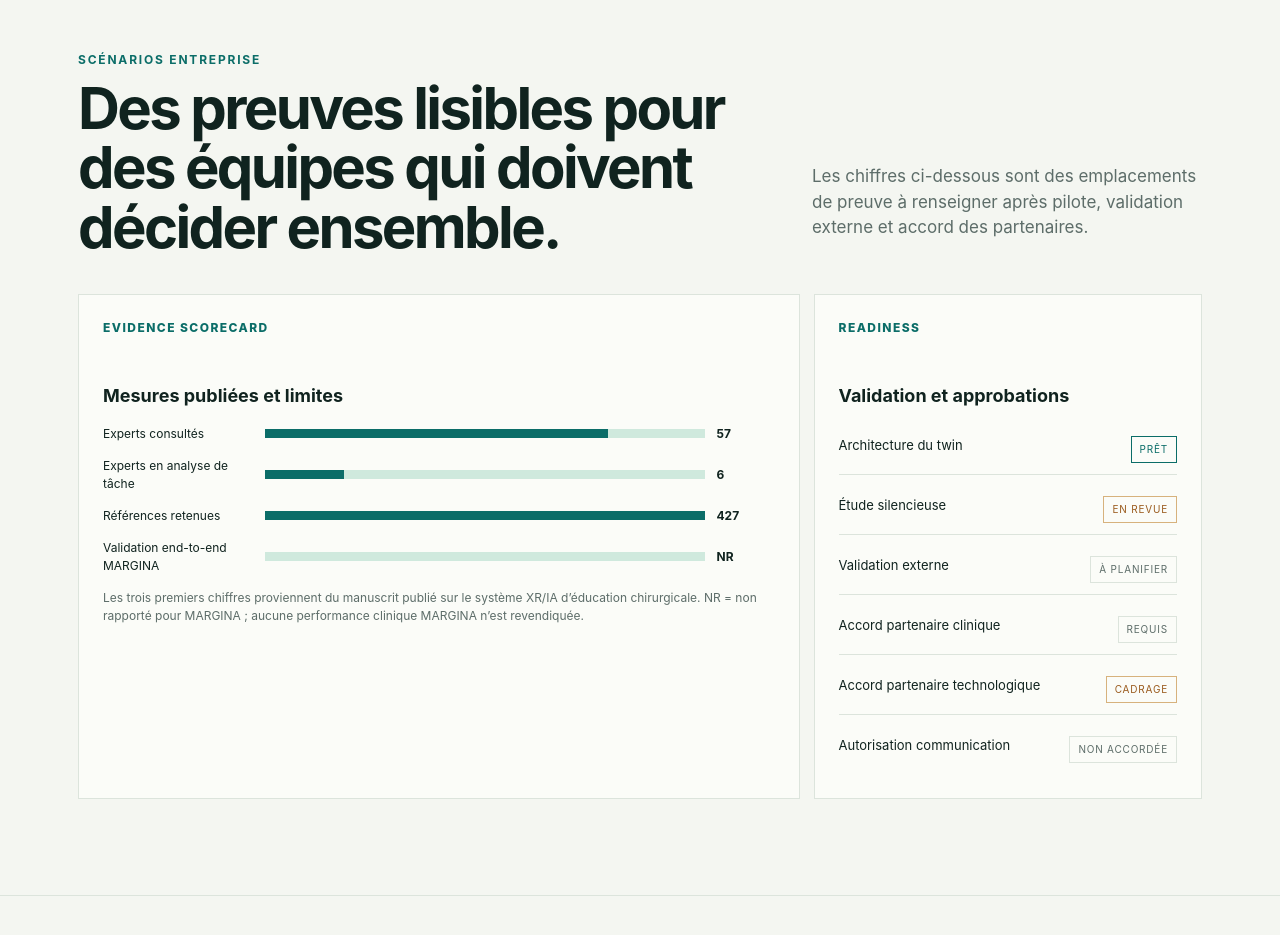
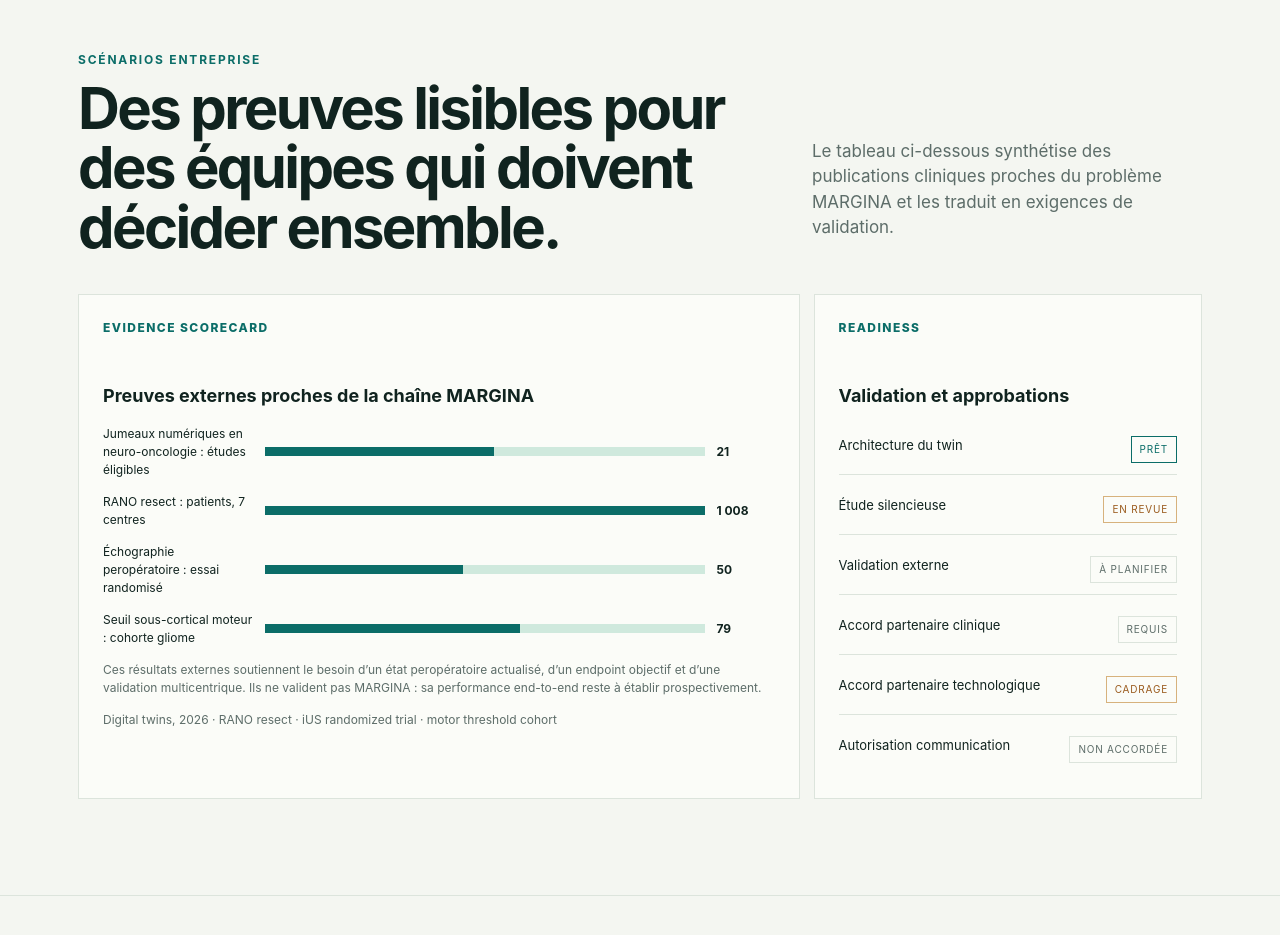
Before and after one commit to lyshabo/margina, a website: page index.html in a window 1280 px wide. Shown: the part 5040-5975 px from the top of the page. Drawn offline with Linux system fonts and the light colour scheme.

Commit message:
Replace MARGINA evidence scorecard with clinical sources

```diff
--- a/index.html
+++ b/index.html
@@ -185,14 +185,15 @@
     </div></section>
 
     <section class="section" id="cases"><div class="wrap">
-      <div class="section-head"><div><div class="eyebrow" data-fr="Scénarios entreprise" data-en="Enterprise scenarios">Scénarios entreprise</div><h2 data-fr="Des preuves lisibles pour des équipes qui doivent décider ensemble." data-en="Clear proof points for teams that have to decide together.">Des preuves lisibles pour des équipes qui doivent décider ensemble.</h2></div><p class="lead" data-fr="Les chiffres ci-dessous sont des emplacements de preuve à renseigner après pilote, validation externe et accord des partenaires." data-en="The figures below are proof placeholders to be completed after pilots, external validation and partner approval.">Les chiffres ci-dessous sont des emplacements de preuve à renseigner après pilote, validation externe et accord des partenaires.</p></div>
+      <div class="section-head"><div><div class="eyebrow" data-fr="Scénarios entreprise" data-en="Enterprise scenarios">Scénarios entreprise</div><h2 data-fr="Des preuves lisibles pour des équipes qui doivent décider ensemble." data-en="Clear proof points for teams that have to decide together.">Des preuves lisibles pour des équipes qui doivent décider ensemble.</h2></div><p class="lead" data-fr="Le tableau ci-dessous synthétise des publications cliniques proches du problème MARGINA et les traduit en exigences de validation." data-en="The scorecard below summarizes published clinical evidence close to the MARGINA problem and translates it into validation requirements.">Le tableau ci-dessous synthétise des publications cliniques proches du problème MARGINA et les traduit en exigences de validation.</p></div>
       <div class="proof-dashboard">
-        <div class="proof-panel"><div class="num">EVIDENCE SCORECARD</div><h3 data-fr="Mesures publiées et limites" data-en="Published measures and limits">Mesures publiées et limites</h3>
-          <div class="bar-row"><span data-fr="Experts consultés" data-en="Experts consulted">Experts consultés</span><div class="bar"><i style="width:78%"></i></div><strong>57</strong></div>
-          <div class="bar-row"><span data-fr="Experts en analyse de tâche" data-en="Task-analysis experts">Experts en analyse de tâche</span><div class="bar"><i style="width:18%"></i></div><strong>6</strong></div>
-          <div class="bar-row"><span data-fr="Références retenues" data-en="Retained references">Références retenues</span><div class="bar"><i style="width:100%"></i></div><strong>427</strong></div>
-          <div class="bar-row"><span data-fr="Validation end-to-end MARGINA" data-en="MARGINA end-to-end validation">Validation end-to-end MARGINA</span><div class="bar"><i style="width:0%"></i></div><strong>NR</strong></div>
-          <p class="proof-note" data-fr="Les trois premiers chiffres proviennent du manuscrit publié sur le système XR/IA d’éducation chirurgicale. NR = non rapporté pour MARGINA ; aucune performance clinique MARGINA n’est revendiquée." data-en="The first three figures come from the published XR/AI surgical-education manuscript. NR = not reported for MARGINA; no MARGINA clinical performance is claimed.">Les trois premiers chiffres proviennent du manuscrit publié sur le système XR/IA d’éducation chirurgicale. NR = non rapporté pour MARGINA ; aucune performance clinique MARGINA n’est revendiquée.</p>
+        <div class="proof-panel"><div class="num">EVIDENCE SCORECARD</div><h3 data-fr="Preuves externes proches de la chaîne MARGINA" data-en="External evidence adjacent to the MARGINA pathway">Preuves externes proches de la chaîne MARGINA</h3>
+          <div class="bar-row"><span data-fr="Jumeaux numériques en neuro-oncologie : études éligibles" data-en="Neuro-oncology digital twins: eligible studies">Jumeaux numériques en neuro-oncologie : études éligibles</span><div class="bar"><i style="width:52%"></i></div><strong>21</strong></div>
+          <div class="bar-row"><span data-fr="RANO resect : patients, 7 centres" data-en="RANO resect: patients, 7 centers">RANO resect : patients, 7 centres</span><div class="bar"><i style="width:100%"></i></div><strong>1 008</strong></div>
+          <div class="bar-row"><span data-fr="Échographie peropératoire : essai randomisé" data-en="Intraoperative ultrasound: randomized trial">Échographie peropératoire : essai randomisé</span><div class="bar"><i style="width:45%"></i></div><strong>50</strong></div>
+          <div class="bar-row"><span data-fr="Seuil sous-cortical moteur : cohorte gliome" data-en="Motor subcortical threshold: glioma cohort">Seuil sous-cortical moteur : cohorte gliome</span><div class="bar"><i style="width:58%"></i></div><strong>79</strong></div>
+          <p class="proof-note" data-fr="Ces résultats externes soutiennent le besoin d’un état peropératoire actualisé, d’un endpoint objectif et d’une validation multicentrique. Ils ne valident pas MARGINA : sa performance end-to-end reste à établir prospectivement." data-en="These external results support the need for intraoperative updating, an objective endpoint, and multicenter validation. They do not validate MARGINA: its end-to-end performance remains to be established prospectively.">Ces résultats externes soutiennent le besoin d’un état peropératoire actualisé, d’un endpoint objectif et d’une validation multicentrique. Ils ne valident pas MARGINA : sa performance end-to-end reste à établir prospectivement.</p>
+          <p class="proof-note"><a href="https://pubmed.ncbi.nlm.nih.gov/41823607/" target="_blank" rel="noopener">Digital twins, 2026</a> · <a href="https://pmc.ncbi.nlm.nih.gov/articles/PMC10158281/" target="_blank" rel="noopener">RANO resect</a> · <a href="https://pmc.ncbi.nlm.nih.gov/articles/PMC8170308/" target="_blank" rel="noopener">iUS randomized trial</a> · <a href="https://pmc.ncbi.nlm.nih.gov/articles/PMC8965070/" target="_blank" rel="noopener">motor threshold cohort</a></p>
         </div>
         <div class="proof-panel"><div class="num">READINESS</div><h3 data-fr="Validation et approbations" data-en="Validation and approvals">Validation et approbations</h3><div class="status-list"><div class="status-item"><span data-fr="Architecture du twin" data-en="Twin architecture">Architecture du twin</span><span class="badge ready" data-fr="Prêt" data-en="Ready">Prêt</span></div><div class="status-item"><span data-fr="Étude silencieuse" data-en="Silent-mode study">Étude silencieuse</span><span class="badge review" data-fr="En revue" data-en="In review">En revue</span></div><div class="status-item"><span data-fr="Validation externe" data-en="External validation">Validation externe</span><span class="badge pending" data-fr="À planifier" data-en="To schedule">À planifier</span></div><div class="status-item"><span data-fr="Accord partenaire clinique" data-en="Clinical partner approval">Accord partenaire clinique</span><span class="badge pending" data-fr="Requis" data-en="Required">Requis</span></div><div class="status-item"><span data-fr="Accord partenaire technologique" data-en="Technology partner approval">Accord partenaire technologique</span><span class="badge review" data-fr="Cadrage" data-en="Scoping">Cadrage</span></div><div class="status-item"><span data-fr="Autorisation communication" data-en="Communications approval">Autorisation communication</span><span class="badge pending" data-fr="Non accordée" data-en="Not approved">Non accordée</span></div></div></div>
       </div>
```
Also changed, not shown: partner-pack.html (+2 -2 lines), 1 other file.
